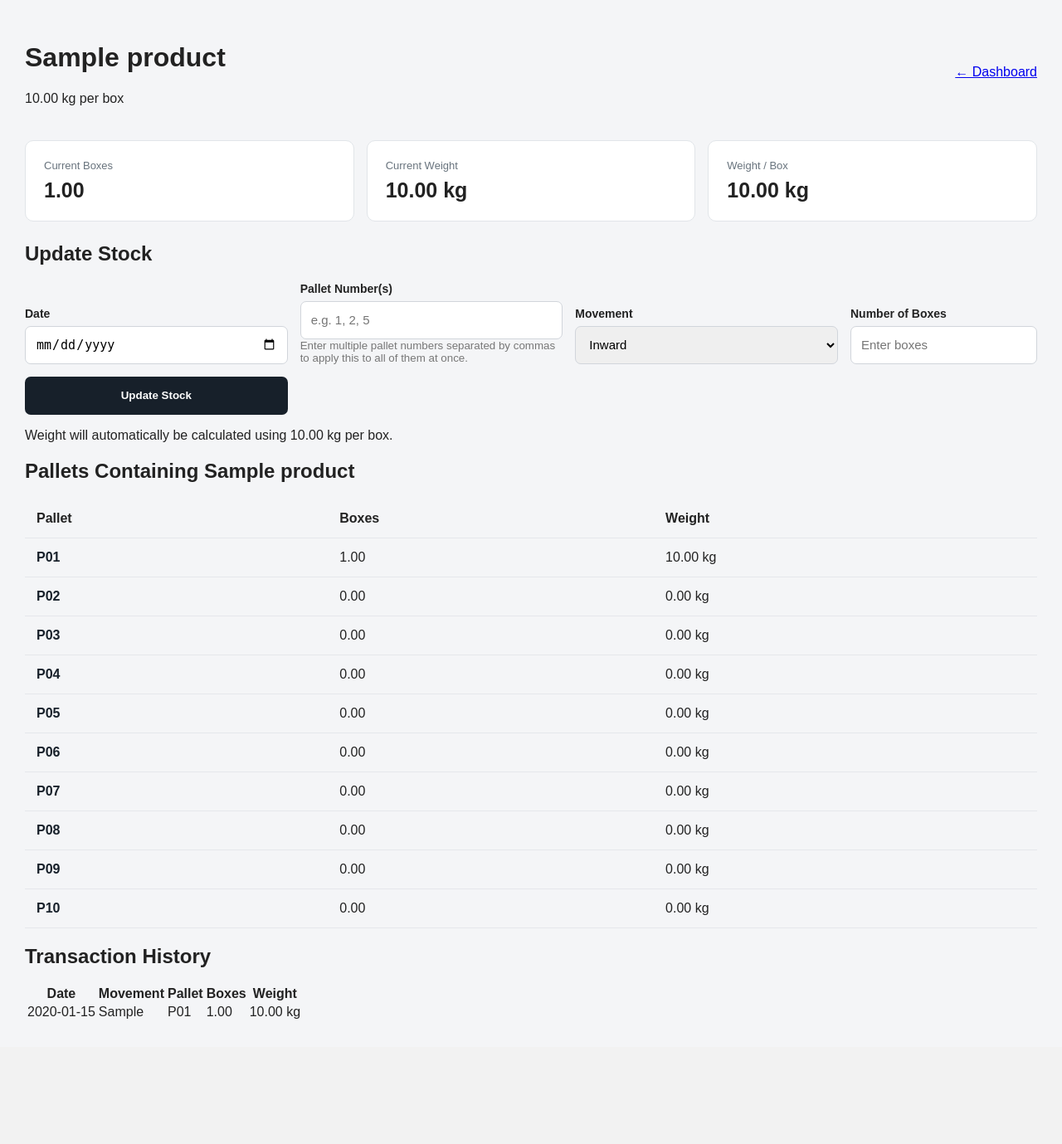
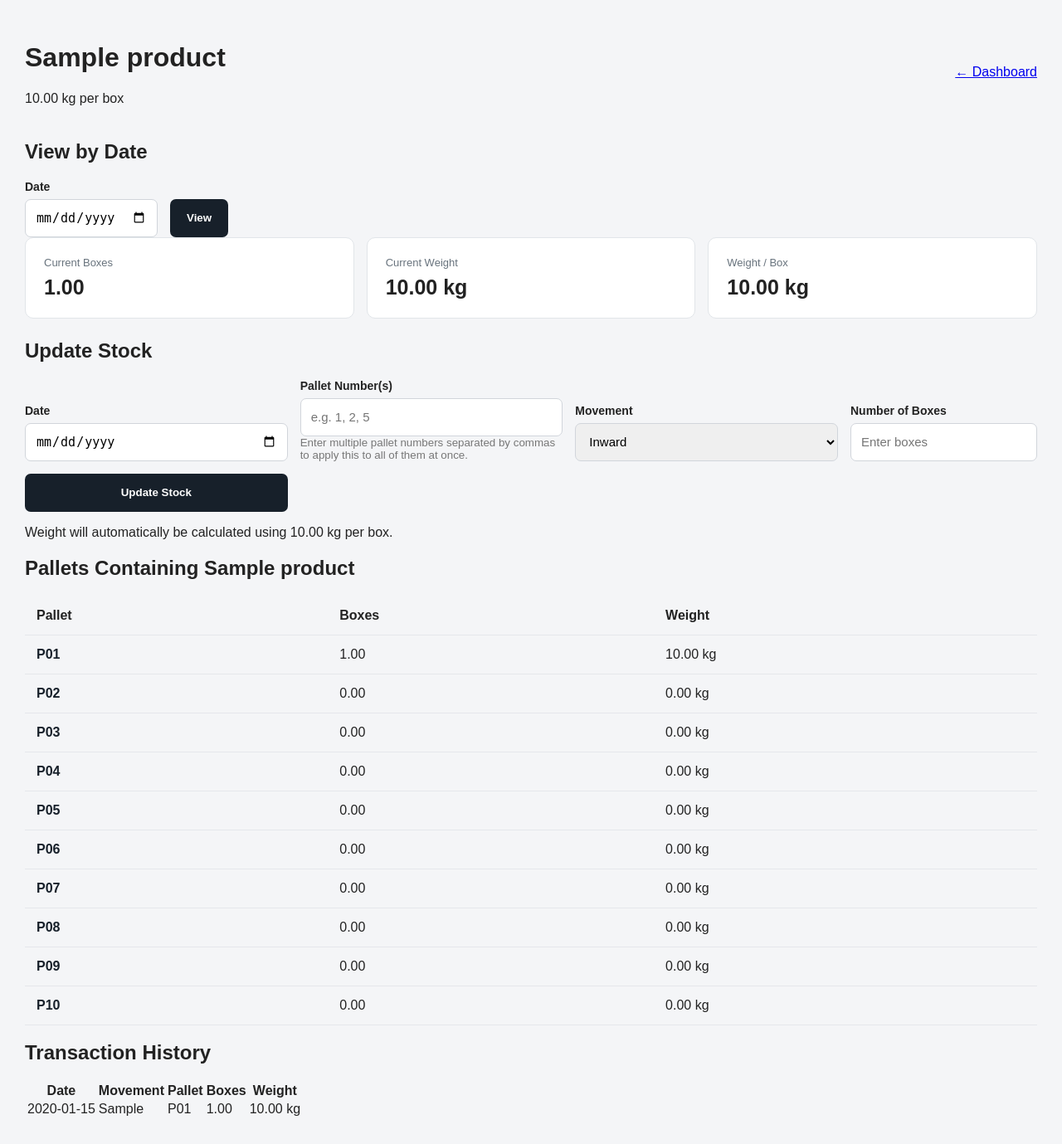
Before and after one commit to NagaNisant/IMS, a Flask app: page /product/1 in a window 1280 px wide. Shown: the part 64-1443 px from the top of the page at 83% size. Before the commit the page ends 1292 px from the top, so only its background shows below. Run offline with Flask 3, Linux system fonts and the light colour scheme; data comes from the database, SQL or seed files in the repository; tables that the repository leaves empty hold one stand-in row (values such as "Sample post").

Commit message:
Update product.html

```diff
--- a/inventory_dashboard_spyder/templates/product.html
+++ b/inventory_dashboard_spyder/templates/product.html
@@ -75,6 +75,13 @@
     cursor: pointer;
 }
 
+.date-filter-form {
+    display: flex;
+    gap: 15px;
+    align-items: end;
+    flex-wrap: wrap;
+}
+
 .pallet-table {
     width: 100%;
     border-collapse: collapse;
@@ -133,6 +140,145 @@
     >
         ← Dashboard
     </a>
+
+</div>
+
+
+<!-- ===================================================== -->
+<!-- VIEW STOCK / TRANSACTIONS FOR A DATE -->
+<!-- ===================================================== -->
+
+<div class="panel">
+
+    <h2>
+        View by Date
+    </h2>
+
+    <form
+        method="get"
+        action="{{ url_for('product', product_id=product.id) }}"
+        class="date-filter-form"
+    >
+
+        <div class="form-group">
+            <label>Date</label>
+            <input
+                type="date"
+                name="date"
+                value="{{ selected_date }}"
+                required
+            >
+        </div>
+
+        <button type="submit" class="update-btn">
+            View
+        </button>
+
+        {% if selected_date %}
+        <a
+            href="{{ url_for('product', product_id=product.id) }}"
+            class="btn"
+        >
+            Clear
+        </a>
+        {% endif %}
+
+    </form>
+
+    {% if selected_date %}
+
+    <div class="product-summary" style="margin-top:20px;">
+
+        <div class="summary-box">
+            <div class="summary-label">
+                Boxes as of {{ display_date }}
+            </div>
+            <div class="summary-value">
+                {{ "%.2f"|format(date_total_boxes) }}
+            </div>
+        </div>
+
+        <div class="summary-box">
+            <div class="summary-label">
+                Weight as of {{ display_date }}
+            </div>
+            <div class="summary-value">
+                {{ "%.2f"|format(date_total_weight) }} kg
+            </div>
+        </div>
+
+    </div>
+
+    <h3>Pallets as of {{ display_date }}</h3>
+
+    {% if date_pallets %}
+
+    <table class="pallet-table">
+        <thead>
+            <tr>
+                <th>Pallet</th>
+                <th>Boxes</th>
+                <th>Weight</th>
+            </tr>
+        </thead>
+        <tbody>
+        {% for pallet in date_pallets %}
+            <tr>
+                <td>
+                    <a
+                        class="pallet-link"
+                        href="{{ url_for('pallet', pallet_no=pallet.pallet_no) }}"
+                    >
+                        P{{ "%02d"|format(pallet.pallet_no) }}
+                    </a>
+                </td>
+                <td>{{ "%.2f"|format(pallet.boxes) }}</td>
+                <td>
+                    {{ "%.2f"|format(pallet.boxes * product.box_weight) }} kg
+                </td>
+            </tr>
+        {% endfor %}
+        </tbody>
+    </table>
+
+    {% else %}
+    <div class="empty">No stock on any pallet as of this date.</div>
+    {% endif %}
+
+    <h3 style="margin-top:20px;">Transactions on {{ display_date }}</h3>
+
+    {% if date_transactions %}
+
+    <table>
+        <thead>
+            <tr>
+                <th>Movement</th>
+                <th>Pallet</th>
+                <th>Boxes</th>
+                <th>Weight</th>
+                <th>Recorded At</th>
+            </tr>
+        </thead>
+        <tbody>
+        {% for item in date_transactions %}
+            <tr>
+                <td>{{ item.movement_type }}</td>
+                <td>P{{ "%02d"|format(item.pallet_no) }}</td>
+                <td>{{ "%.2f"|format(item.boxes) }}</td>
+                <td>
+                    {{ "%.2f"|format(item.boxes * product.box_weight) }} kg
+                </td>
+                <td>{{ item.created_at }}</td>
+            </tr>
+        {% endfor %}
+        </tbody>
+    </table>
+
+    {% else %}
+    <div class="empty">No transactions recorded on this date.</div>
+    {% endif %}
+
+    {% endif %}
 
 </div>
 
```
